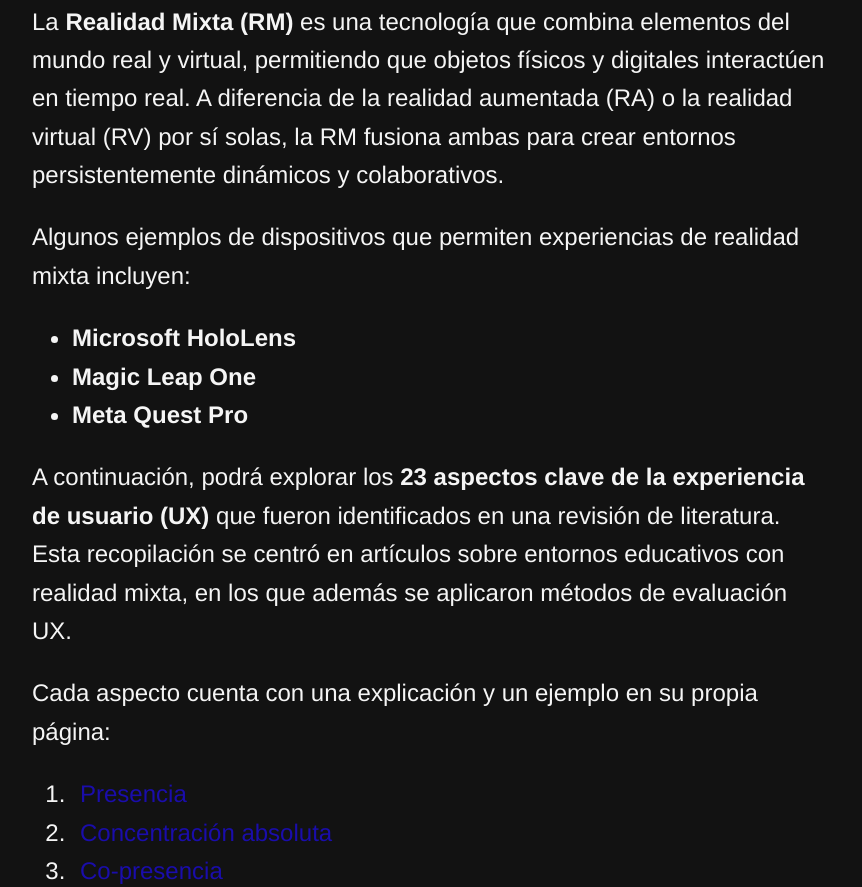
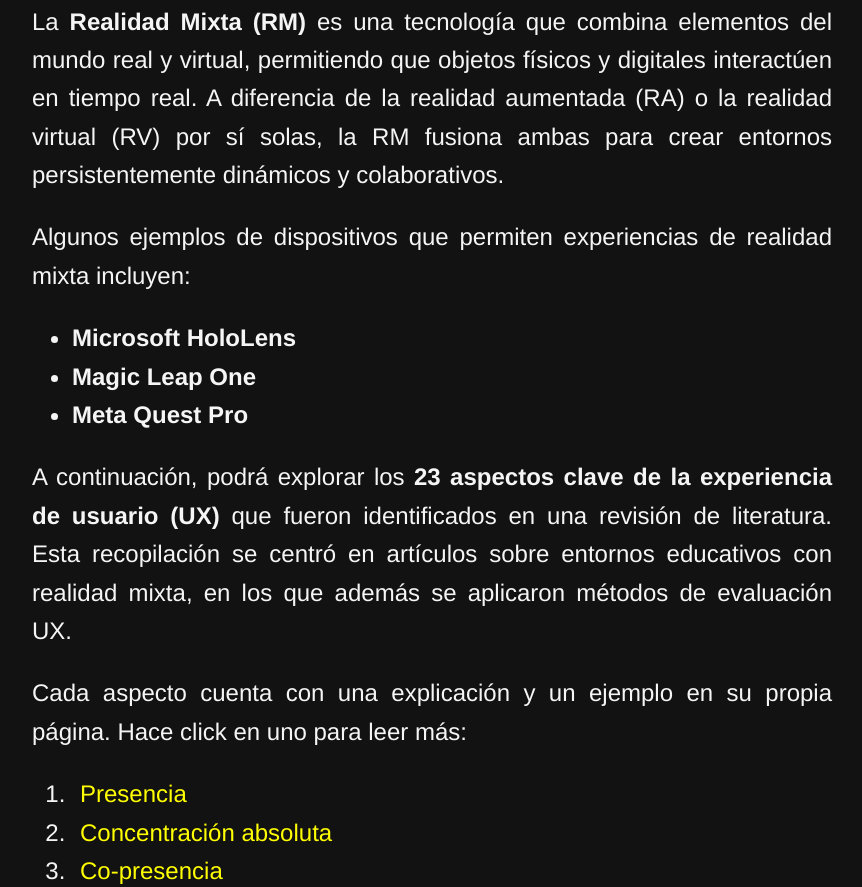
Before and after one commit to matias9garcia/Educational_MR_UX_model, a plain HTML site: page index.html in a window 1280 px wide. Shown: the part 723-1610 px from the top of the page, without its empty margins (208-1070 px from the left). Drawn offline with Linux system fonts and the light colour scheme.

Commit message:
update index

```diff
--- a/index.html
+++ b/index.html
@@ -40,7 +40,7 @@
         A continuación, podrá explorar los <strong>23 aspectos clave de la experiencia de usuario (UX)</strong> que fueron identificados en una revisión de literatura. Esta recopilación se centró en artículos sobre entornos educativos con realidad mixta, en los que además se aplicaron métodos de evaluación UX.
       </p>
 
-      <p>Cada aspecto cuenta con una explicación y un ejemplo en su propia página:</p>
+      <p>Cada aspecto cuenta con una explicación y un ejemplo en su propia página. Hace click en uno para leer más:</p>
 
       <ol>
         <li><a href="pages/page1.html">Presencia</a></li>
--- a/style.css
+++ b/style.css
@@ -17,7 +17,7 @@ body {
 
 .button {
   background-color: #1f1f1f;
-  color: #f5f5f5;
+  color: yellow;
   padding: 0.6rem 1.2rem;
   border: 2px solid #444;
   border-radius: 8px;
@@ -48,7 +48,7 @@ header, nav {
 }
 
 ol li a{
-  color: #1a0dab;
+  color: yellow;
 }
 
 a {
@@ -111,6 +111,10 @@ main {
   border-radius: 0.5rem; /* opcional: para bordes redondeados */
 }
 
+p {
+  text-align: justify;
+}
+
 
 @media (max-width: 600px) {
   header, nav {
```
